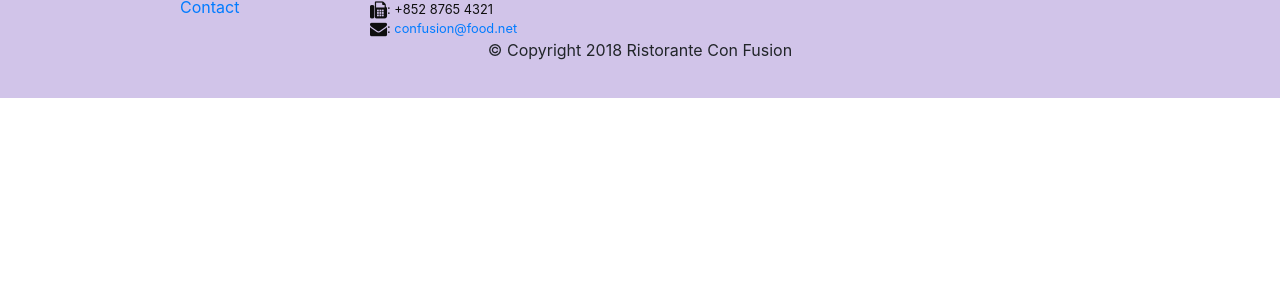
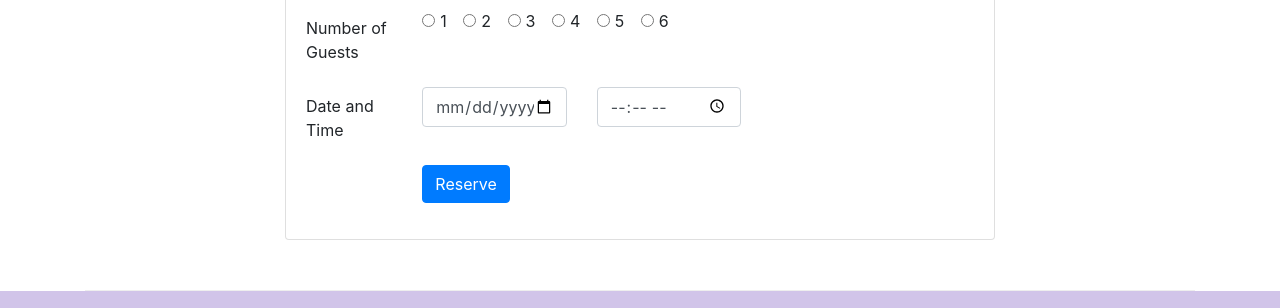
Before and after one commit to Rawankamel/Assignment1, a website: page index.html in a window 1280 px wide. Shown: the part 1663-1971 px from the top of the page. Before the commit the page ends 1761 px from the top, so only its background shows below. Drawn offline with nearby package versions, Linux system fonts and the light colour scheme.

Commit message:
Assignment2

```diff
--- a/index.html
+++ b/index.html
@@ -46,6 +46,9 @@
                 <div class="col-12 col-sm align-self-center">
                     <img src="img/logo.png" class="img-fluid">
                 </div>
+                <div class="col-12 col-sm align-self-center">
+                    <a class="btn btn-warning btn-lg btn-block" href="#ReserveTable" role="button">Reserve Table</a>
+                </div>
             </div>
         </div>
     </header>
@@ -73,9 +76,11 @@
                 <h3>This Month's Promotions</h3>
             </div>
             <div class="col col-sm col-md">
-                <h2>Weekend Grand Buffet</h2>
-                <p>Featuring mouthwatering combinations with a choice of five different salads, six enticing appetizers, six main entrees and five choicest desserts. Free flowing bubbly and soft drinks. All for just $19.99 per person </p>
+                <h2>Weekend Grand Buffet <span class="badge badge-danger">NEW</span></h2>
+                <p class="d-none d-sm-block">Featuring mouthwatering combinations with a choice of five different salads, six enticing appetizers, six main entrees and five choicest desserts. Free flowing bubbly and soft drinks. All for just $19.99 per person </p>
             </div>
+            <img class="d-flex mr-3 img-thumbnail align-self-center" src="img/buffet.png" alt="buffet">
+
         </div>
 
         <div class="row row-content align-items-center">
@@ -94,7 +99,76 @@
                 </div>
             </div>
         </div>
+
+        <div id="ReserveTable" class="row row-content justify-content-center">
+            <div class="col-12 col-lg-8">
+                <div class="card">
+                    <div class="card-header bg-warning text-white">
+                        <h3> Reserve a Table</h3>
+                    </div>
+                    <div class="card-body">
+                        <form>
+                            <div class="form-group row ">
+                                <label for="NumberOfGuestes" class="col-md-2 col-form-label">Number of Guests</label>
+                                <div class="col-md-10">
+                                    <div class="form-check form-check-inline">
+                                        <input class="form-check-input" type="radio" name="inlineRadioOptions" id="inlineRadio1" value="option1">
+                                        <label class="form-check-label" for="inlineRadio1">1</label>
+                                    </div>
+                                    <div class="form-check form-check-inline">
+                                        <input class="form-check-input" type="radio" name="inlineRadioOptions" id="inlineRadio2" value="option2">
+                                        <label class="form-check-label" for="inlineRadio2">2</label>
+                                    </div>
+                                    <div class="form-check form-check-inline">
+                                        <input class="form-check-input" type="radio" name="inlineRadioOptions" id="inlineRadio3" value="option3">
+                                        <label class="form-check-label" for="inlineRadio3">3</label>
+                                    </div>
+                                    <div class="form-check form-check-inline">
+                                        <input class="form-check-input" type="radio" name="inlineRadioOptions" id="inlineRadio1" value="option4">
+                                        <label class="form-check-label" for="inlineRadio1">4</label>
+                                    </div>
+                                    <div class="form-check form-check-inline">
+                                        <input class="form-check-input" type="radio" name="inlineRadioOptions" id="inlineRadio2" value="option5">
+                                        <label class="form-check-label" for="inlineRadio2">5</label>
+                                    </div>
+                                    <div class="form-check form-check-inline">
+                                        <input class="form-check-input" type="radio" name="inlineRadioOptions" id="inlineRadio3" value="option6">
+                                        <label class="form-check-label" for="inlineRadio3">6</label>
+                                    </div>
+                                </div>
+                            </div>
+
+                            <div class="form-group row">
+                                <label for="DateAndTime" class="col-md-2 col-form-label">Date and Time</label>
+
+                                <div class="col-lg-3 col-md-10">
+                                    <input type="date" class="form-control" id="Date" name="Date" placeholder="Date">
+                                </div>
+                                <div class="col-lg-3 col-md-10">
+                                    <input type="time" class="form-control" id="Time" name="Time" placeholder="Time">
+                                </div>
+                            </div>
+
+                            <div class="form-group row">
+                                <div class="offset-md-2 col-md-10">
+                                    <button type="submit" class="btn btn-primary">Reserve</button>
+                                </div>
+                            </div>
+                        </form>
+
+                    </div>
+                </div>
+
+
+            </div>
+        </div>
+
+
+
     </div>
+    </div>
+
+
 
     <footer class="footer">
         <div class="container">
```
